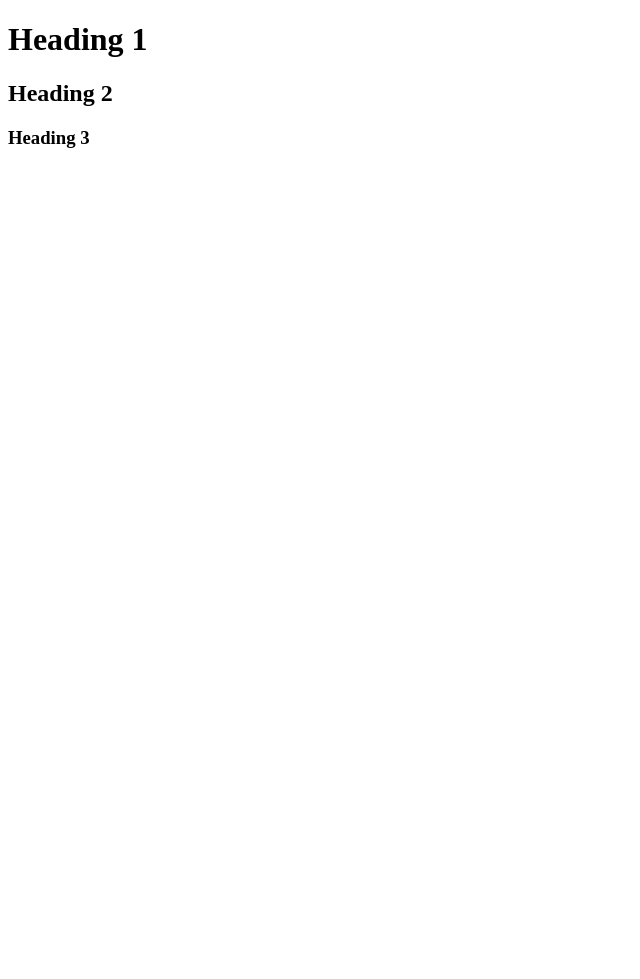
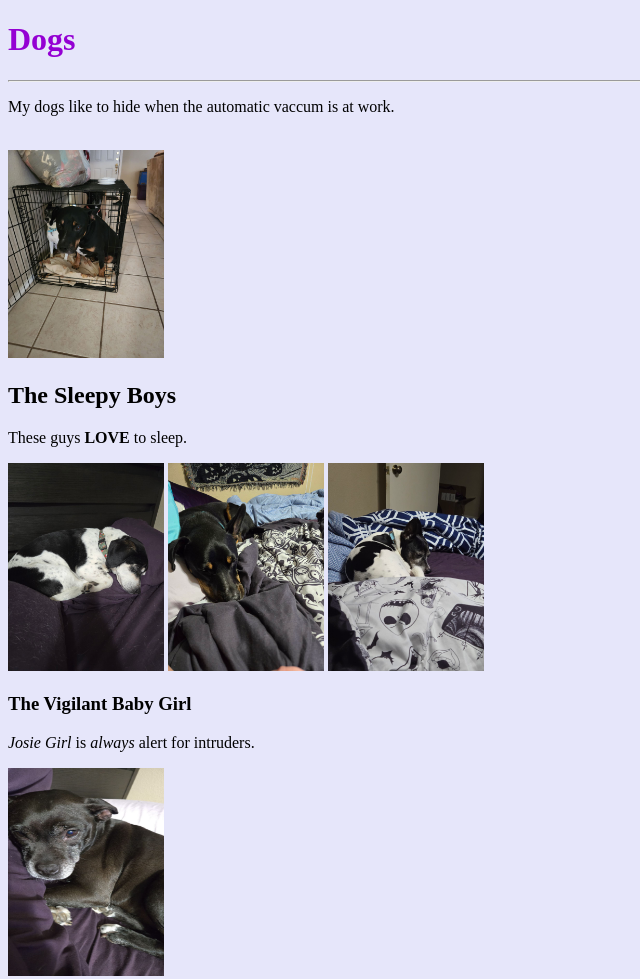
Before and after one commit to mersMoon/html1, a plain HTML site: page index.html in a window 1280 px wide. Shown: the whole page, without its empty margins (0-640 px from the left). Before the commit the page ends 800 px from the top, so only its background shows below. Drawn offline with Linux system fonts and the light colour scheme.

Commit message:
index.html

```diff
--- a/index.html
+++ b/index.html
@@ -5,9 +5,20 @@
 <title>html1</title>
 </head>
 
-<body>
-	<h1>Heading 1</h1>
-	<h2>Heading 2</h2>
-	<h3>Heading 3</h3>
+<body style="background-color: lavender">
+	<h1 style="color:darkviolet;">Dogs</h1>
+	<hr>
+	<p title="Bad Roomba"> My dogs like to hide when the automatic vaccum is at work.</p>
+	<br> <img src="images/cage.jpg" alt="Hiding pups" width="156" height="208">
+
+
+	<h2>The Sleepy Boys</h2>
+	<p>These guys <b>LOVE</b> to sleep.</p>
+	<img src="images/Duncan.jpg" alt="Duncan" width="156" height="208">
+	<img src="images/Bozo.jpg" alt="Bozo" width="156" height="208">
+	<img src="images/Bongo.jpg" alt="Bongo" width="156" height="208">
+	<h3>The Vigilant Baby Girl</h3>
+	<p> <i>Josie Girl</i> is <em>always</em> alert for intruders.</p>
+	<img src="images/Josie.jpg" alt="Hiding pups" width="156" height="208">
 </body>
 </html>
```
Also changed, not shown: images/Bongo.jpg (added), images/Bozo.jpg (added), images/Duncan.jpg (added), images/Josie.jpg (added), images/cage.jpg (added).
